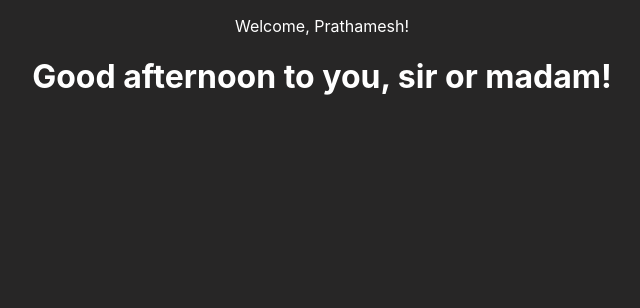
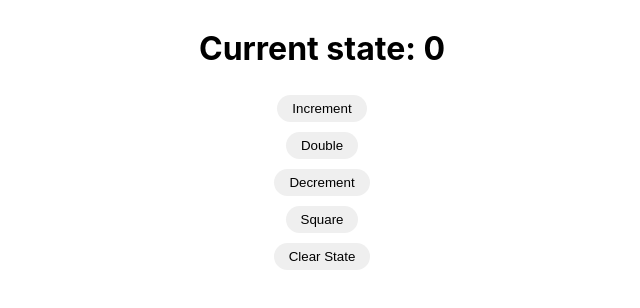
Before and after one commit to Pratham82/React-, a React (Create React App) app in the folder Scrimba-React Course/: page / in a window 1280 px wide. Shown: the top 308 px of the page, without its empty margins (318-958 px from the left). Built offline with nearby package versions, Linux system fonts and the light colour scheme.

Commit message:
Components changed

```diff
--- a/Scrimba-React Course/src/index.js
+++ b/Scrimba-React Course/src/index.js
@@ -1,16 +1,15 @@
 import React from "react";
 import ReactDOM from "react-dom";
 import "./index.css";
-import ProductsPage from "./components/VSchool Products/ProductsPage";
-import Main from "./components/Todo/Main";
-// import App from './App'
-import Class1 from "./components/Class Based Component/Class1";
-import App2 from "./components/Class Based Component/Class2";
+import States from "./components/State management/States";
+import ChangeState from "./components/State management/ChangeState";
+import Events from "./components/Handling Events/Events";
 
 ReactDOM.render(
 	<React.StrictMode>
 		{/* <App /> */}
-		<App2 />
+		{/* <Events number={0} /> */}
+		<ChangeState />
 	</React.StrictMode>,
 	document.getElementById("root")
 );
```
